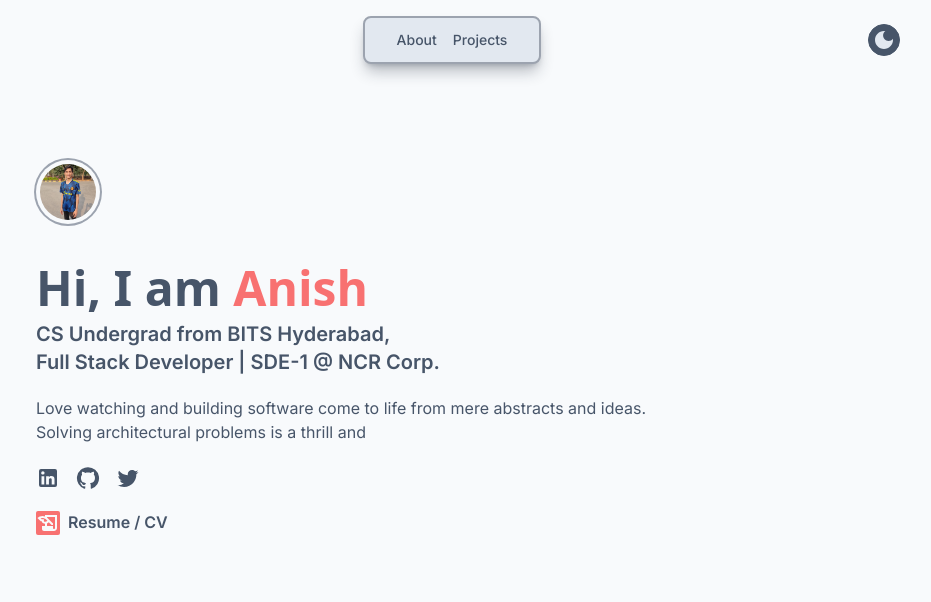
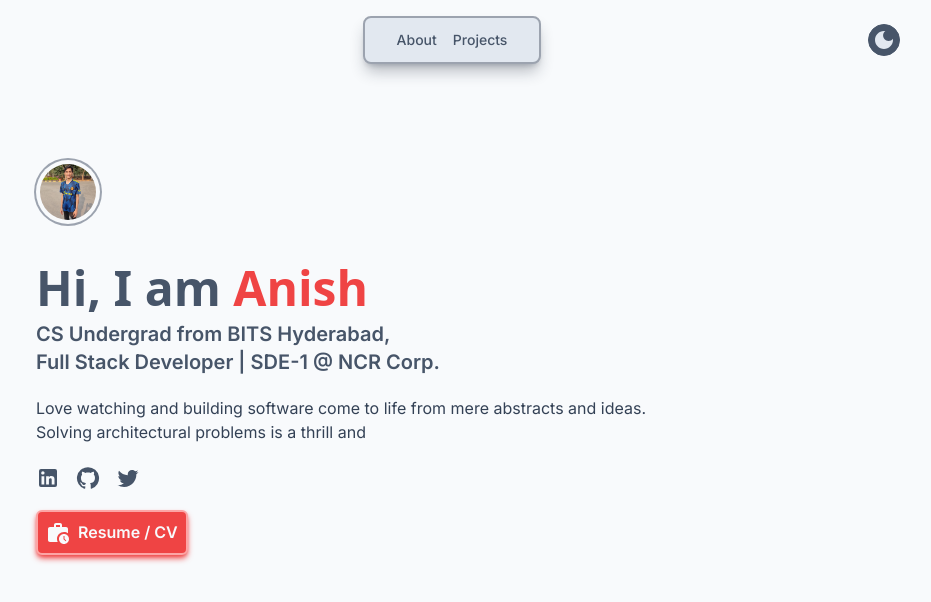
Before and after one commit to AnishKacham/ani.sh, a Next.js app: page / in a window 1280 px wide. Shown: the top 602 px of the page, without its empty margins (172-1103 px from the left). Built offline with nearby package versions, Linux system fonts and the light colour scheme.

Commit message:
feat(): social icons and resume, integrate mui in about

```diff
--- a/src/app/components/duolingo-card.tsx
+++ b/src/app/components/duolingo-card.tsx
@@ -1,5 +1,7 @@
 import Image from "next/image";
 import getDuolingoData from "../api/duolingo";
+import WhatshotIcon from "@mui/icons-material/Whatshot";
+import BoltIcon from "@mui/icons-material/Bolt";
 
 export default async function duolingoCard() {
   const duoData = await getDuolingoData();
@@ -33,19 +35,8 @@ export default async function duolingoCard() {
           <text className="text-gray-400">{duoData.users[0].username}</text>
         </div>
       </div>
-      <div className="flex flex-row h-fit w-full pb-1 gap-4 px-4">
-        <svg
-          xmlns="http://www.w3.org/2000/svg"
-          viewBox="0 0 24 24"
-          fill="currentColor"
-          className="w-6 h-6"
-        >
-          <path
-            fillRule="evenodd"
-            d="M12.963 2.286a.75.75 0 00-1.071-.136 9.742 9.742 0 00-3.539 6.177A7.547 7.547 0 016.648 6.61a.75.75 0 00-1.152-.082A9 9 0 1015.68 4.534a7.46 7.46 0 01-2.717-2.248zM15.75 14.25a3.75 3.75 0 11-7.313-1.172c.628.465 1.35.81 2.133 1a5.99 5.99 0 011.925-3.545 3.75 3.75 0 013.255 3.717z"
-            clipRule="evenodd"
-          />
-        </svg>
+      <div className="flex flex-row h-fit w-full pb-1 gap-2 pl-3">
+        <WhatshotIcon />
         <div>
           <text className="font-bold dark:text-gray-200">
             {duoData.users[0].streak}{" "}
@@ -53,20 +44,8 @@ export default async function duolingoCard() {
           <text className="text-gray-500 dark:text-gray-400">day streak</text>
         </div>
       </div>
-      <div className="flex flex-row h-fit w-full pb-4 gap-4 px-4">
-        <svg
-          xmlns="http://www.w3.org/2000/svg"
-          viewBox="0 0 24 24"
-          fill="currentColor"
-          className="w-6 h-6"
-        >
-          <path
-            fillRule="evenodd"
-            d="M14.615 1.595a.75.75 0 01.359.852L12.982 9.75h7.268a.75.75 0 01.548 1.262l-10.5 11.25a.75.75 0 01-1.272-.71l1.992-7.302H3.75a.75.75 0 01-.548-1.262l10.5-11.25a.75.75 0 01.913-.143z"
-            clipRule="evenodd"
-          />
-        </svg>
-
+      <div className="flex flex-row h-fit w-full pb-4 gap-2 pl-3">
+        <BoltIcon />
         <div>
           <text className="font-bold dark:text-gray-200">
             {duoData.users[0].totalXp}{" "}
--- a/src/app/components/icon-link.tsx
+++ b/src/app/components/icon-link.tsx
@@ -1,34 +1,39 @@
 "use client";
 
-type IIconLinkProps =  PropsWithChildren< {
-  Icon: React.ElementType,
-  href: string;
-  inverted?: boolean;
-  iconProps?: SvgIconProps;
-  props?: LinkProps
-}>
+type IIconLinkProps = PropsWithChildren<
+  {
+    Icon: React.ElementType;
+    inverted?: boolean;
+    iconProps?: SvgIconProps;
+  } & React.AnchorHTMLAttributes<HTMLAnchorElement>
+>;
 
-import Link, { LinkProps } from "next/link";
 import { SvgIconProps } from "@mui/material";
 import { PropsWithChildren } from "react";
-
 
 function IconLink({
   Icon,
   href,
   inverted = false,
-  iconProps,
+  iconProps = {},
   children,
   ...props
 }: IIconLinkProps) {
-  return <div>
-    <Link href={href} {...props}>{Icon && <Icon fontSize="medium" {...iconProps} className={inverted
-      ? `rounded-sm bg-red-400  dark:text-gray-950 text-slate-50`
-      : `rounded-sm text-slate-600 dark:text-slate-400`}
-    />}
-    {children}
-    </Link>
-  </div>;
-};
+  const defaultIconProps = {
+    className: inverted
+      ? `bg-red-500 dark:bg-red-400 text-slate-50 dark:text-slate-950`
+      : `dark:text-slate-400 text-slate-600`,
+  };
+  return (
+    <div>
+      <a {...props}>
+        {Icon && (
+          <Icon fontSize="medium" {...{ ...defaultIconProps, ...iconProps }} />
+        )}
+        {children}
+      </a>
+    </div>
+  );
+}
 
 export default IconLink;
--- a/src/app/components/navbar.tsx
+++ b/src/app/components/navbar.tsx
@@ -38,7 +38,7 @@ export default function Navbar({ navItems }: { navItems: INavBarProps[] }) {
       ) : (
         <div></div>
       )}
-      <div className="hidden sm:flex flex gap-4 border-gray-400 rounded-lg text-slate-600 dark:text-gray-400 px-8 py-3 bg-slate-200 border-gray-300 dark:bg-gray-900 border-2 dark:border-gray-400 text-sm font-medium shadow-lg shadow-gray-800/30 dark:shadow-slate-200/30">
+      <div className="hidden sm:flex flex gap-4 border-gray-400 rounded-lg text-slate-600 dark:text-gray-400 px-8 py-3 bg-slate-200 border-gray-300 dark:border-gray-400 dark:bg-gray-900 border-2 text-sm font-medium shadow-lg shadow-gray-800/30 dark:shadow-slate-200/30">
         {navItems.map((item) => {
           return (
             <Link
--- a/src/app/components/socials.tsx
+++ b/src/app/components/socials.tsx
@@ -3,7 +3,7 @@ import IconLink from "./icon-link"
 import LinkedInIcon from '@mui/icons-material/LinkedIn';
 import GitHubIcon from '@mui/icons-material/GitHub';
 import TwitterIcon from '@mui/icons-material/Twitter';
-import HistoryEduIcon from '@mui/icons-material/HistoryEdu';
+import WorkHistoryIcon from '@mui/icons-material/WorkHistory';
 
 const Socials = () => {
   return (
@@ -13,11 +13,11 @@ const Socials = () => {
         <IconLink Icon={GitHubIcon} href="https://github.com/AnishKacham" />
         <IconLink Icon={TwitterIcon} href="https://twitter.com/anishKach" />
       </div>
-      <div className="mt-5 flex flex-row gap-2">
-        <IconLink inverted iconProps={{ fontSize: "medium" }} Icon={HistoryEduIcon} href="https://drive.google.com/file/d/1ZuoquaYrOLihQmgd4GyvG5vvaYu51U9I/view?usp=sharing">
-          <text className="ml-2 dark:text-slate-400 text-slate-600 font-semibold hover:underline hover:underline-offset-4">Resume / CV</text>
+      <button onClick={()=>{window.open("https://drive.google.com/file/d/1ZuoquaYrOLihQmgd4GyvG5vvaYu51U9I/view?usp=sharing","_blank")}} className="dark:shadow-red-400 shadow-red-500 shadow-md mt-5 flex flex-row gap-2 p-2 rounded-md button border-2 dark:bg-red-400 bg-red-500 border-red-300">
+        <IconLink target="_blank" iconProps={{ fontSize: "medium", className: "dark:text-gray-950 text-slate-50"}} Icon={WorkHistoryIcon}>
+          <text className="ml-2 dark:text-gray-950 text-slate-50 font-semibold hover:underline hover:underline-offset-4">Resume / CV</text>
         </IconLink>
-      </div>
+      </button>
     </>
   )
 }
--- a/src/app/page.tsx
+++ b/src/app/page.tsx
@@ -10,18 +10,19 @@ export default function Home() {
       <ProfilePicture />
       <div className="w-fit h-fit mt-10 text-5xl font-sans font-extrabold dark:text-slate-400 text-slate-600">
         <text>Hi, I am </text>
-        <text className="text-red-400">Anish</text>
+        <text className="dark:text-red-400 text-red-500">Anish</text>
       </div>
       <div className="w-fit h-fit dark:text-slate-400 text-xl font-semibold text-slate-600 mt-2">
         <p>CS Undergrad from BITS Hyderabad,</p>
         <p>Full Stack Developer | SDE-1 @ NCR Corp.</p>
       </div>
-      <div className="mt-5 dark:text-slate-400 text-slate-600">
+      <div className="mt-5 dark:text-slate-400 text-slate-700">
         Love watching and building software come to life from mere abstracts and
         ideas. <br />
         Solving architectural problems is a thrill and
       </div>
       <Socials/>
+      <div className="h-[3000px]"></div>
     </main>
   );
 }
```
